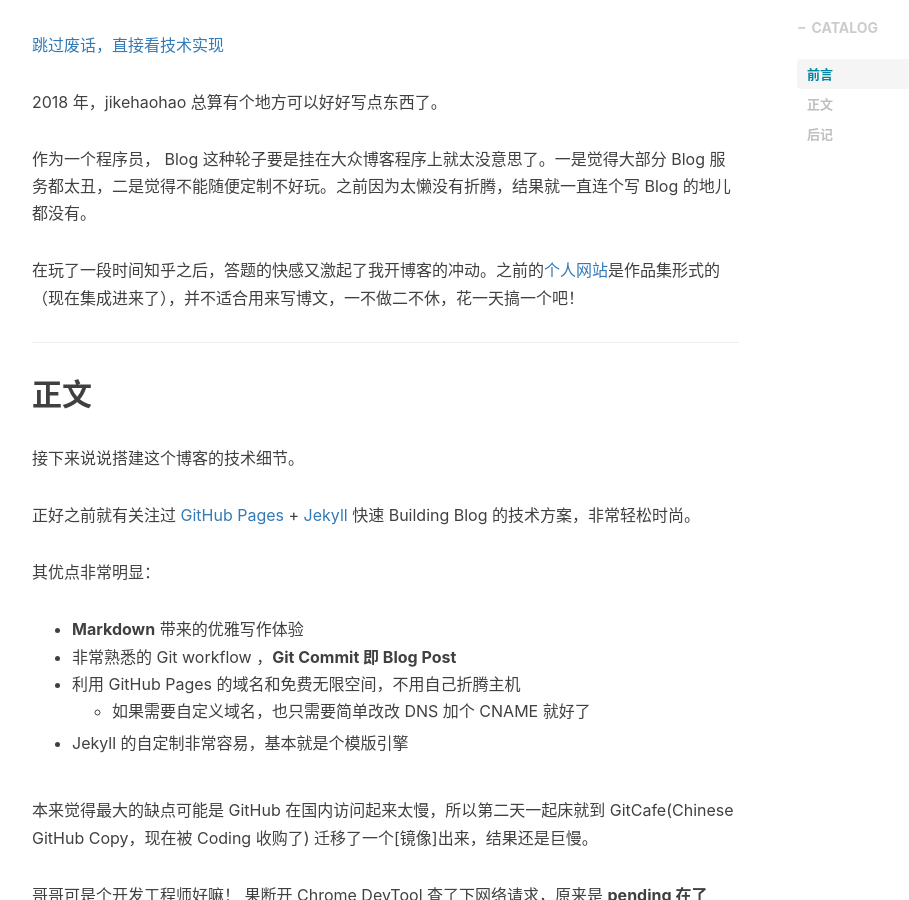
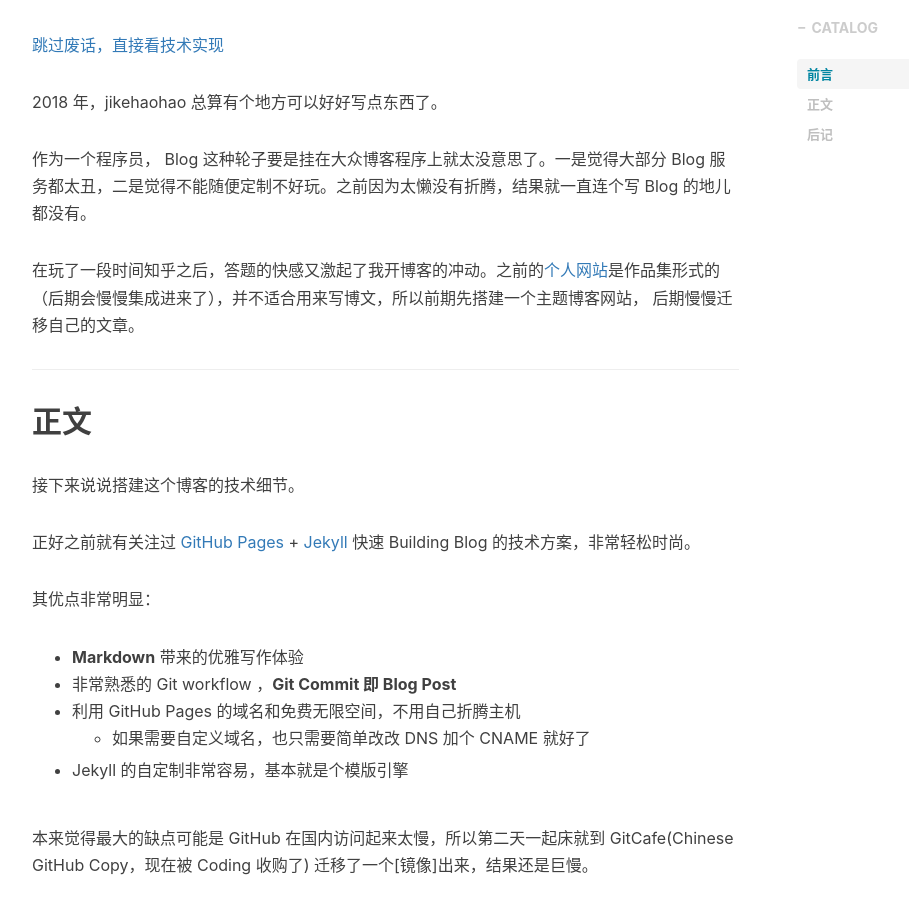
Before and after one commit to jikehaohao/jikehaohao.github.io, a Jekyll site: the page built from _posts/2014-01-29-hello-2015.markdown, in a window 1280 px wide and 900 px high, scrolled down 736 px. Shown: the whole window, without its empty margins (233-1142 px from the left). Built offline with Jekyll 4.4.1, drawn with Linux system fonts in a browser that asks for light colours; nearby versions of some CDN libraries; comment, search, counter and statistics services are not loaded.

Commit message:
fetal:"修改"

```diff
--- a/_posts/2014-01-29-hello-2015.markdown
+++ b/_posts/2014-01-29-hello-2015.markdown
@@ -27,7 +27,8 @@ jikehaohao 的 Blog 就这么开通了。
 
 作为一个程序员， Blog 这种轮子要是挂在大众博客程序上就太没意思了。一是觉得大部分 Blog 服务都太丑，二是觉得不能随便定制不好玩。之前因为太懒没有折腾，结果就一直连个写 Blog 的地儿都没有。
 
-在玩了一段时间知乎之后，答题的快感又激起了我开博客的冲动。之前的[个人网站](https://i.cnblogs.com/posts)是作品集形式的（现在集成进来了），并不适合用来写博文，一不做二不休，花一天搞一个吧！
+在玩了一段时间知乎之后，答题的快感又激起了我开博客的冲动。之前的[个人网站](https://i.cnblogs.com/posts)是作品集形式的（后期会慢慢集成进来了），并不适合用来写博文，所以前期先搭建一个主题博客网站，
+后期慢慢迁移自己的文章。
 
 
 <p id = "build"></p>
```
